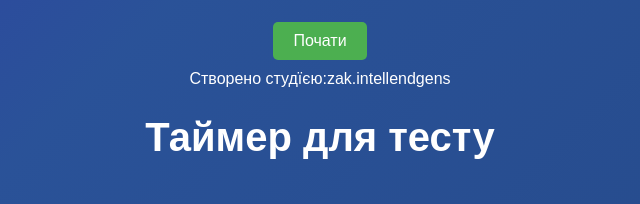
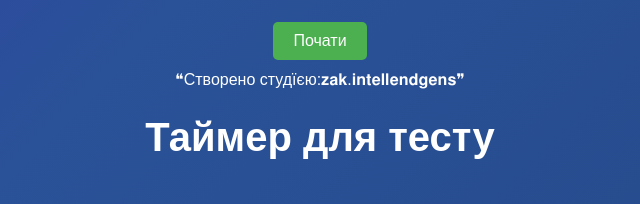
Before and after one commit to faggggg123459/kvizz-kosmos, a plain HTML site: page index.html in a window 1280 px wide. Shown: the part 301-505 px from the top of the page, 320-960 px from the left. Drawn offline with Linux system fonts and the light colour scheme.

Commit message:
Update index.html

```diff
--- a/index.html
+++ b/index.html
@@ -27,7 +27,7 @@
   </div>
   <script src="script.js"></script>
 
-  <footer>Створено студїєю:zak.intellendgens </footer>
+  <footer>❝Створено студїєю:𝐳𝐚𝐤.𝐢𝐧𝐭𝐞𝐥𝐥𝐞𝐧𝐝𝐠𝐞𝐧𝐬❞</footer>
 
   <head>
     <meta charset="UTF-8">
```
